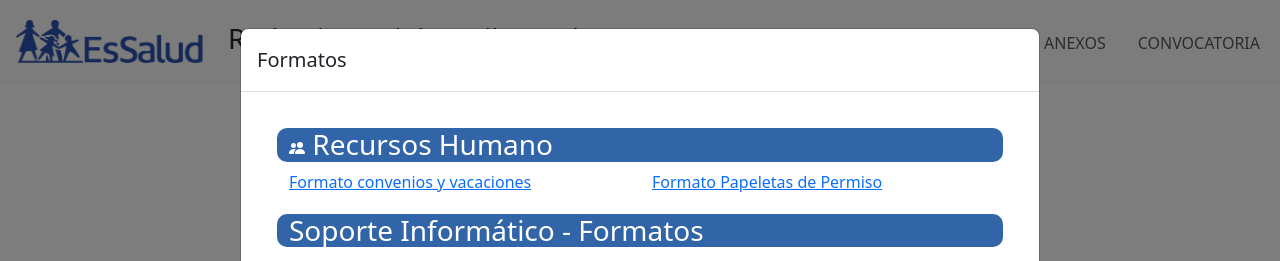
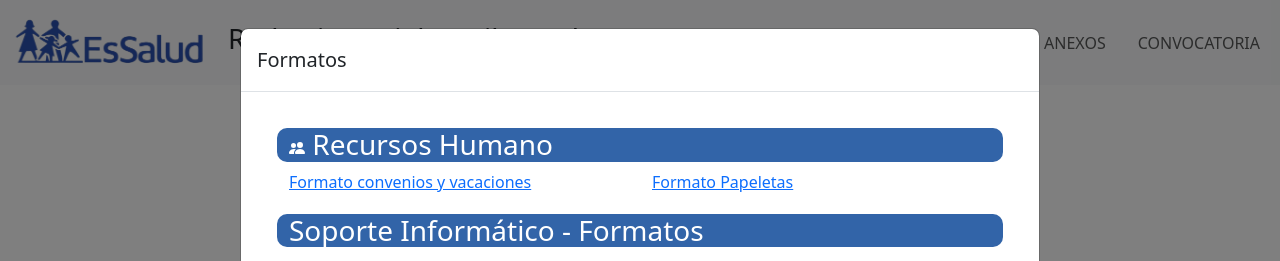
Before and after one commit to SebRiosESSALUD/PortalRallVue3, a Vue app: page /pacs in a window 1280 px wide. Both pictures are taken after a click on the link "FORMATOS". Shown: the top 261 px of the page. Built offline with nearby package versions, Linux system fonts and the light colour scheme.

Commit message:
actualizando

```diff
--- a/package.json
+++ b/package.json
@@ -9,7 +9,11 @@
     "preview": "vite preview"
   },
   "dependencies": {
+    "@pdf-lib/fontkit": "^1.1.1",
     "bootstrap": "^5.3.3",
+    "html2canvas": "^1.4.1",
+    "jspdf": "^3.0.0",
+    "pdf-lib": "^1.17.1",
     "vue": "^3.5.13",
     "vue-router": "^4.5.0"
   },
--- a/src/App.vue
+++ b/src/App.vue
@@ -6,6 +6,6 @@ import 'bootstrap/dist/css/bootstrap.min.css';
 <template>
   <HeaderRall />
   <div class="container-fluid" style="margin-top: 50px;">
-    <router-view style="justify-content: center;"> </router-view>
+    <router-view> </router-view>
   </div>
 </template>
--- a/src/components/FormatosModal.vue
+++ b/src/components/FormatosModal.vue
@@ -16,7 +16,7 @@
               <a href="">Formato convenios y vacaciones</a>
             </div>
             <div class="col">
-              <a href="">Formato Papeletas de Permiso</a>
+              <router-link to="/papeletas">Formato Papeletas</router-link>
             </div>
           </div>
 
--- a/src/components/PapeletaRall.vue
+++ b/src/components/PapeletaRall.vue
@@ -32,7 +32,7 @@ export default {
     });
 
     const loadAndFillPDF = async () => {
-      const existingPdfBytes = await fetch("/portalweb/pdfs/papeletasEditableOK.pdf").then(res => res.arrayBuffer());
+      const existingPdfBytes = await fetch("/pdfs/papeletasEditableOK.pdf").then(res => res.arrayBuffer());
     const pdfDoc = await PDFDocument.load(existingPdfBytes);
     pdfDoc.registerFontkit(fontkit);
 
@@ -158,7 +158,7 @@ export default {
   <div class="form-container">
       <div id="formularioSalida" class="p-4 border rounded">
         <div class="text-center">
-          <img src="../assets/icons/logoform.png" alt="Logo EsSalud" class="logo" />
+          <img src="/public/logo-main.png" alt="Logo EsSalud" class="logo" />
           <h3>RED ASISTENCIAL LA LIBERTAD</h3>
           <h4>HOSPITAL BICENTENARIO CHAO</h4>
           <h5>PAPELETA DE AUTORIZACIÓN DE SALIDA</h5>
--- a/src/main.js
+++ b/src/main.js
@@ -5,12 +5,14 @@ import App from './App.vue'
 // Componentes
 import PacsView from './components/PacsView.vue'
 import AnexosView from './components/AnexosView.vue'
+import PapeletasView from './components/PapeletaRall.vue'
 
 const router = createRouter({
   history: createWebHistory(),
   routes: [
     { path: '/pacs', component: PacsView },
     { path: '/anexos', component: AnexosView },
+    { path: '/papeletas', component: PapeletasView },
     { path: '/', redirect: '/pacs' }
   ]
 })
```
Also changed, not shown: 1 other file (tests, documents, lock files or other folders).
